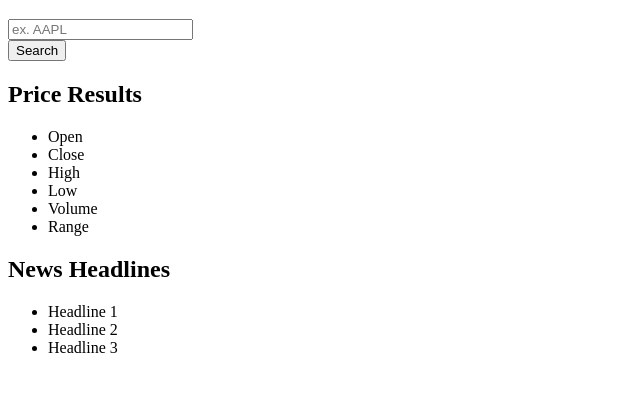
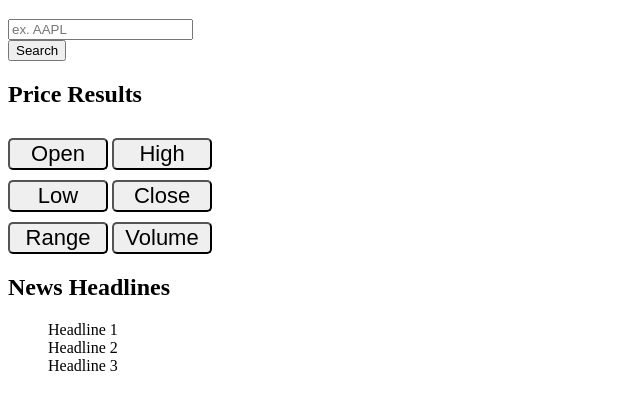
Before and after one commit to brianwlazlo/mrkt_Monitor, a plain HTML site: page index.html in a window 1280 px wide. Shown: the part 61-470 px from the top of the page, without its empty margins (0-640 px from the left). Drawn offline with nearby package versions, Linux system fonts and the light colour scheme.

Commit message:
added css and basic sytling; added .js file and linked

```diff
--- a/index.html
+++ b/index.html
@@ -3,6 +3,7 @@
 <head>
     <meta charset="UTF-8">
     <meta name="viewport" content="width=device-width, initial-scale=1.0">
+    <link rel="stylesheet" href="style.css">
     <title>Stock Ticker API</title>
 </head>
 <body>
@@ -25,15 +26,25 @@
             <section id="results" class="hidden">
                 <div id="price-results" class="price-results">
                     <h2>Price Results</h2>
-                    <ul>
-                        <li>Open</li>
-                        <li>Close</li>
-                        <li>High</li>
-                        <li>Low</li>
-                        <li>Volume</li>
-                        <li>Range</li>
-                    </ul>
-                </div>
+                    <div class="group">
+                        <div class="item">
+                            <button type='button' id="open" class='price-btn'>Open</button>
+                            <button type='button' id="high" class='price-btn'>High</button>
+                        </div>
+                    </div>
+                    <div class="group">
+                        <div class="item">
+                            <button type='button' id="low" class='price-btn'>Low</button>
+                            <button type='button' id="close" class='price-btn'>Close</button>
+                        </div>
+                    </div>
+                    <div class="group">
+                        <div class="item">
+                            <button type='button' id="range" class='price-btn'>Range</button>
+                            <button type='button' id="volume" class='price-btn'>Volume</button>
+                        </div>
+                    </div>
+
                 <div id="news-results" class="news-results">
                     <h2>News Headlines</h2>
                     <ul>
@@ -48,5 +59,7 @@
             </section>
     </main>
 
+    <script src="https://code.jquery.com/jquery-3.3.1.js" integrity="sha256-2Kok7MbOyxpgUVvAk/HJ2jigOSYS2auK4Pfzbm7uH60=" crossorigin="anonymous"></script>
+    <script src="index.js"></script>
 </body>
 </html>
--- /dev/null
+++ b/index.js
@@ -0,0 +1 @@
+console.log("document ready")
--- /dev/null
+++ b/style.css
@@ -0,0 +1,18 @@
+* {
+  box-sizing: border-box;
+}
+
+ul {
+  list-style: none;
+}
+
+.price-btn {
+  margin-top: 10px;
+  font-size: 22px;
+
+  border-radius: 5px;
+}
+
+.item button {
+  width: 100px;
+}
```
